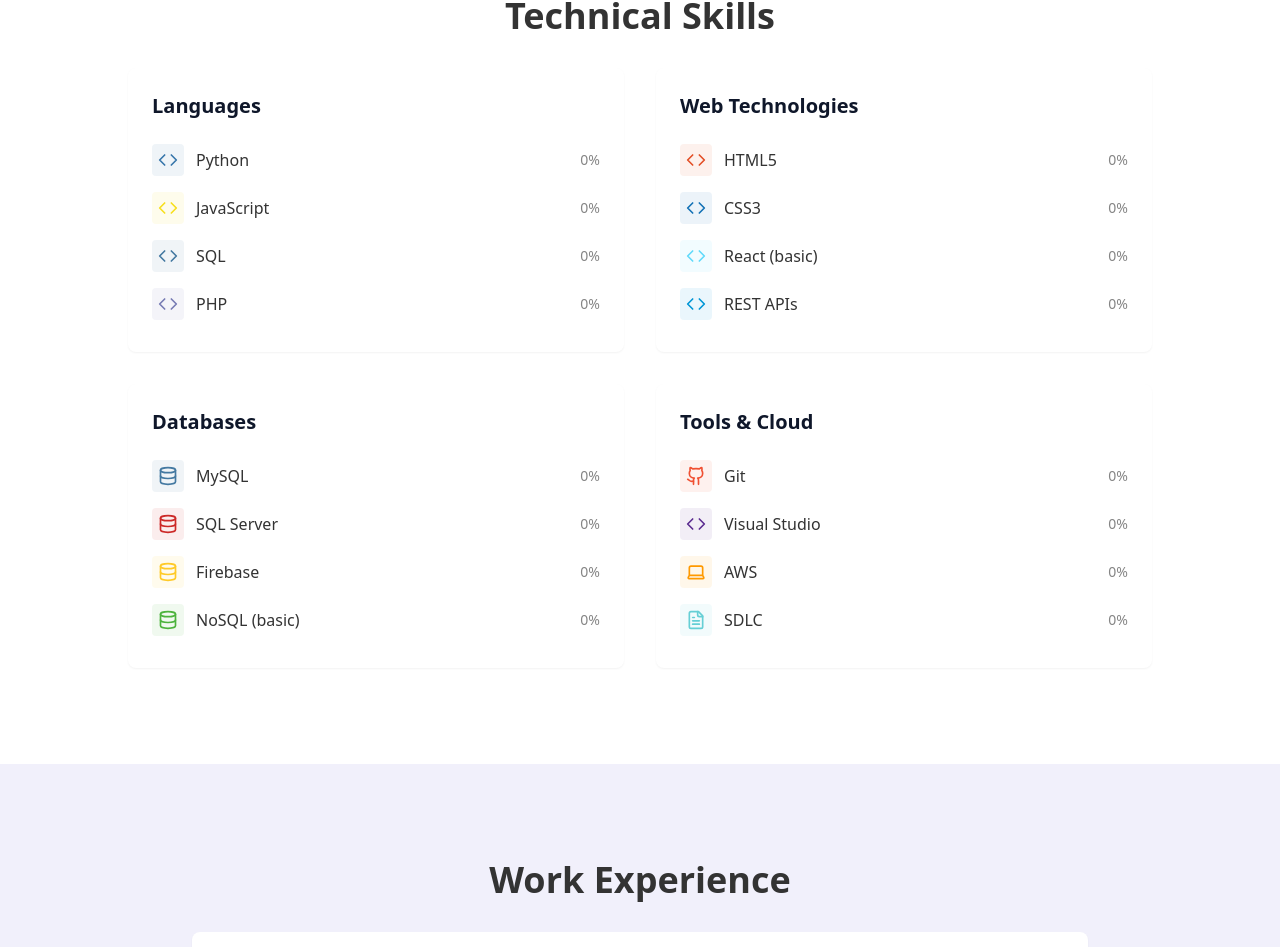
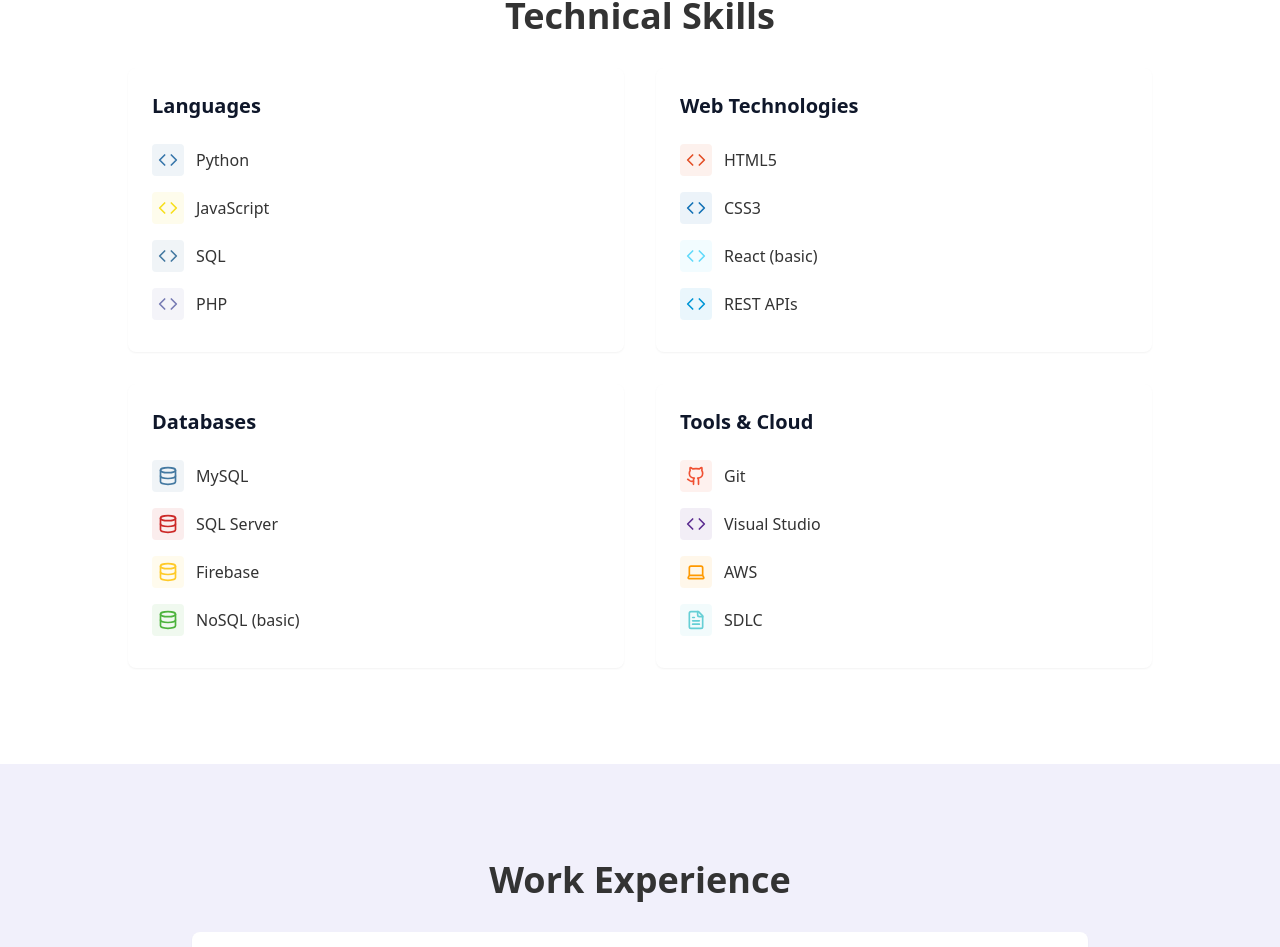
Before and after one commit to Bhushan-11-11/nagabhushan, a React (Vite) app: page / in a window 1280 px wide. Shown: the part 2552-3499 px from the top of the page. Built offline with nearby package versions, Linux system fonts and the light colour scheme.

Commit message:
Remove skill proficiency display

```diff
--- a/src/components/Skills.tsx
+++ b/src/components/Skills.tsx
@@ -1,3 +1,4 @@
+
 import {
   Code,
   FileText,
@@ -83,14 +84,16 @@ const Skills = () => {
                           <Icon size={20} color={skill.color} />
                         </div>
                         <span className="text-charcoal font-medium">{skill.name}</span>
-                        <span className="text-charcoal/60 text-sm ml-auto">
-                          {isHovered ? `${skill.proficiency}%` : '0%'}
-                        </span>
+                        {isHovered && (
+                          <span className="text-charcoal/60 text-sm ml-auto">
+                            {skill.proficiency}%
+                          </span>
+                        )}
                       </div>
                       {isHovered && (
                         <div className="skill-progress">
                           <Progress
-                            value={isHovered ? skill.proficiency : 0}
+                            value={skill.proficiency}
                             className="h-2 bg-softBlue/20"
                             style={{
                               transition: "all 0.6s ease-out",
```
